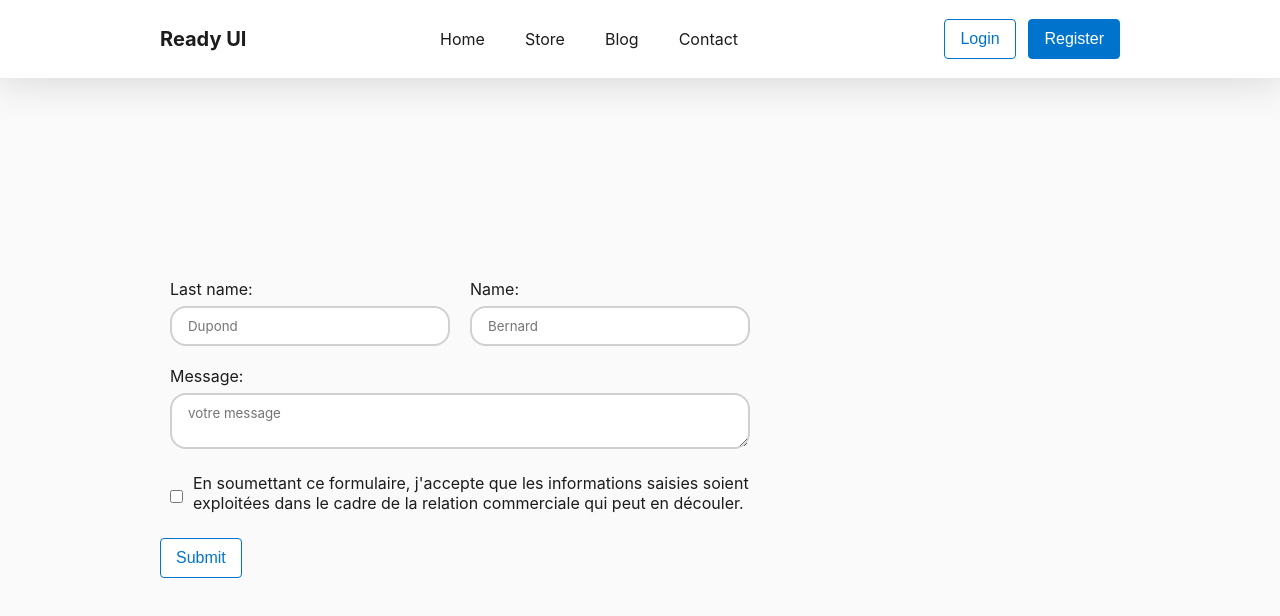
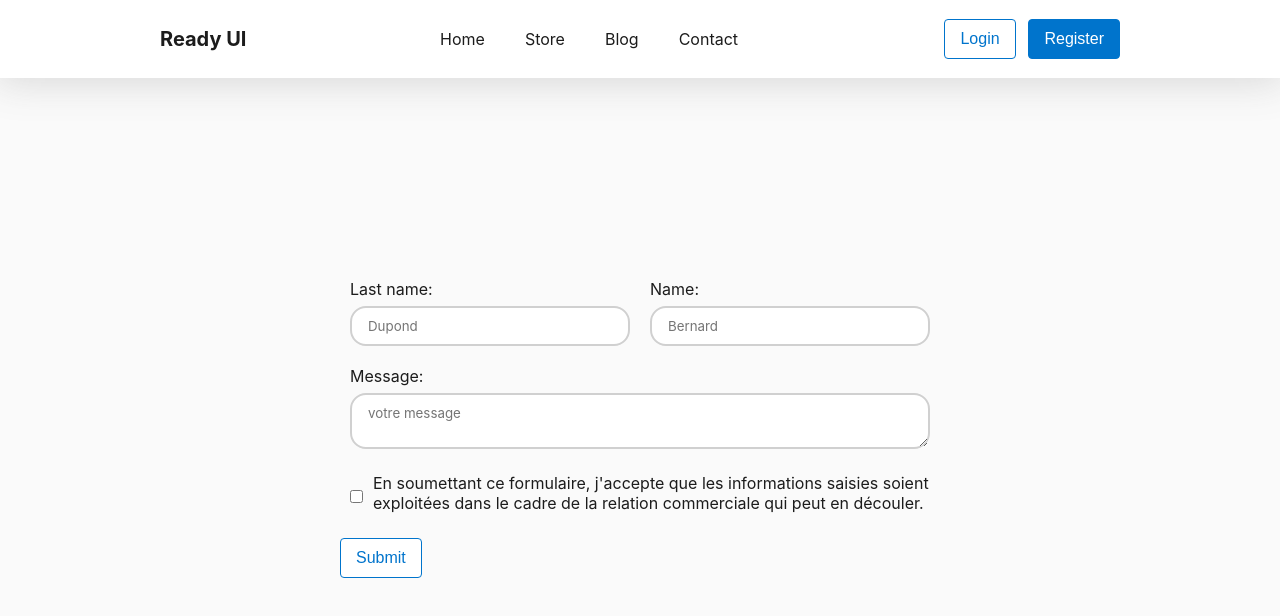
Before and after one commit to fredericlauss/vuejs, a Vue app: page /contact in a window 1280 px wide. Shown: the top 616 px of the page. Built offline with nearby package versions, Linux system fonts and the light colour scheme.

Commit message:
fix contact

```diff
--- a/src/components/global/contact/Form.vue
+++ b/src/components/global/contact/Form.vue
@@ -3,12 +3,12 @@
         <div class="small">
             <p>Last name:</p>
             <input v-model="lastName" placeholder="Dupond" />
-            <div v-if="errors.firstName" class="error">{{ errors.firstName }}</div>
+            <div v-if="errors.lastName" class="error">{{ errors.lastName }}</div>
         </div>
         <div class="small">
             <p>Name:</p>
             <input v-model="firstName" placeholder="Bernard" />
-            <div v-if="errors.lastName" class="error">{{ errors.lastName }}</div>
+            <div v-if="errors.firstName" class="error">{{ errors.firstName }}</div>
         </div>
         <div class="large">
             <p>Message:</p>
@@ -58,7 +58,7 @@ export default {
 };
 </script>
 
-<style lang="scss">
+<style lang="scss" scoped>
 form {
     width: 600px;
     display: flex;
--- a/src/views/ContactView.vue
+++ b/src/views/ContactView.vue
@@ -20,8 +20,9 @@ export default {
 }
 </script>
 
-<style lang="scss">
+<style lang="scss" scoped>
 .flex {
+    width: 100%;
     display: flex;
     flex-direction: column;
     justify-content: center;
```
